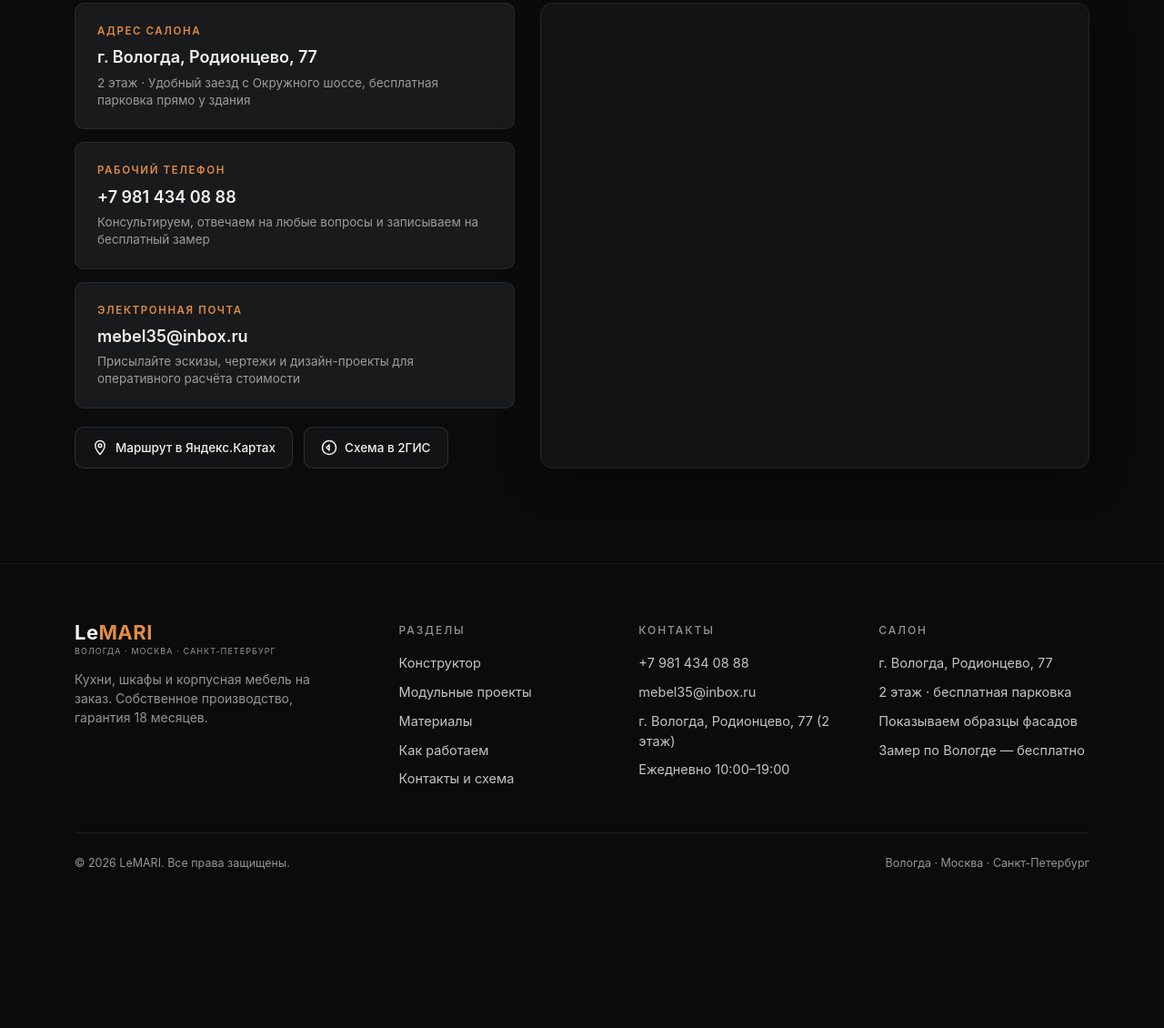
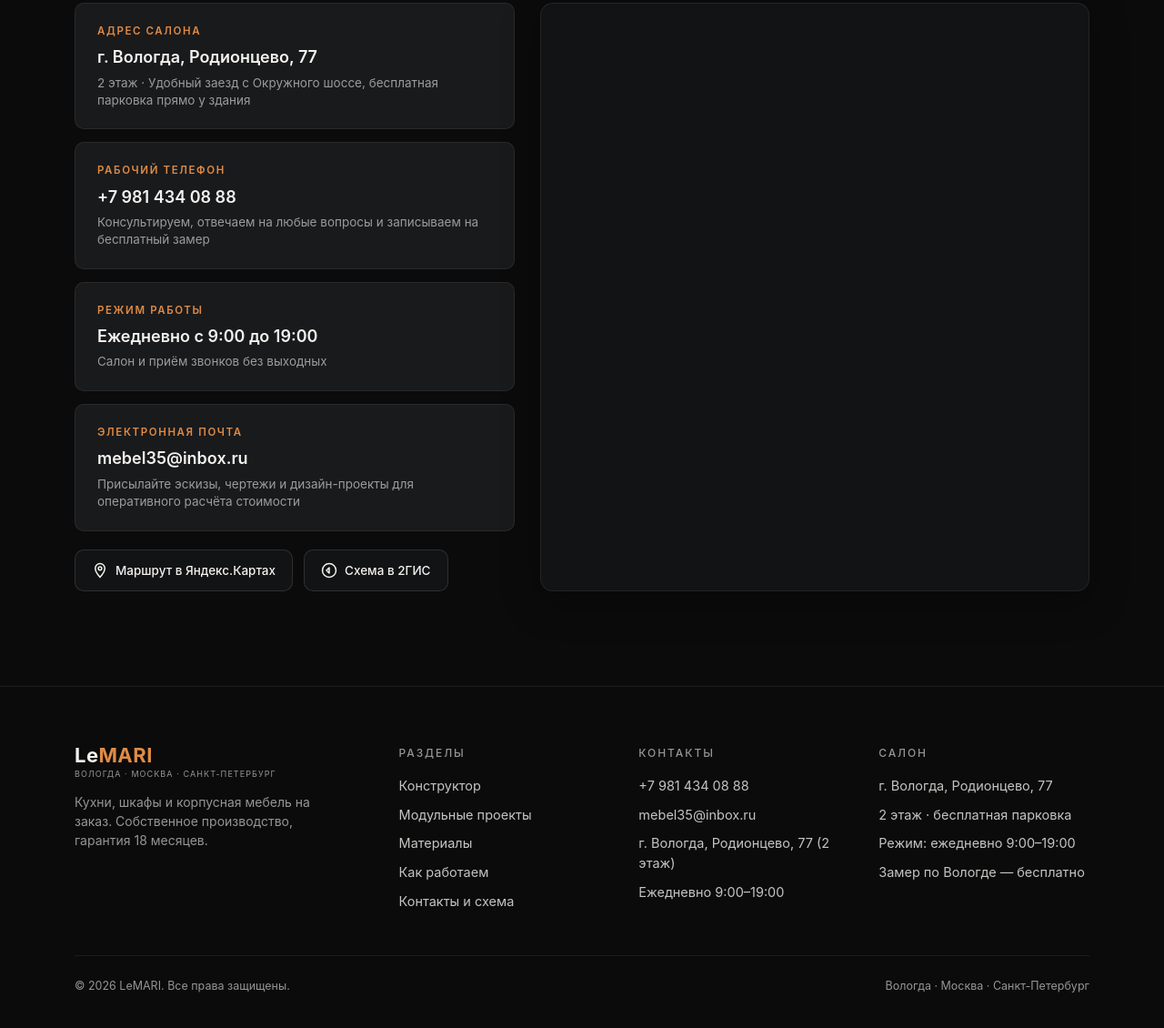
Before and after one commit to Stas5252/lemari-mebel, a website: page index.html in a window 1280 px wide. Shown: the part 7845-8975 px from the top of the page at 91% size. Before the commit the page ends 8844 px from the top, so only its background shows below. Drawn offline with Linux system fonts and the light colour scheme.

Commit message:
Update working hours to daily 9:00-19:00 in contacts and footer

```diff
--- a/index.html
+++ b/index.html
@@ -747,6 +747,12 @@ footer{background:var(--ink);border-top:1px solid var(--line-soft);padding:64px
         </div>
 
         <div class="c-card">
+          <div class="c-label">Режим работы</div>
+          <div class="c-val">Ежедневно с 9:00 до 19:00</div>
+          <div class="c-sub">Салон и приём звонков без выходных</div>
+        </div>
+
+        <div class="c-card">
           <div class="c-label">Электронная почта</div>
           <div class="c-val"><a class="c-link" href="mailto:mebel35@inbox.ru">mebel35@inbox.ru</a></div>
           <div class="c-sub">Присылайте эскизы, чертежи и дизайн-проекты для оперативного расчёта стоимости</div>
@@ -789,12 +795,12 @@ footer{background:var(--ink);border-top:1px solid var(--line-soft);padding:64px
         <li><a href="tel:+79814340888">+7 981 434 08 88</a></li>
         <li><a href="mailto:mebel35@inbox.ru">mebel35@inbox.ru</a></li>
         <li>г. Вологда, Родионцево, 77 (2 этаж)</li>
-        <li>Ежедневно 10:00–19:00</li>
+        <li>Ежедневно 9:00–19:00</li>
       </ul></div>
       <div><h4>Салон</h4><ul>
         <li>г. Вологда, Родионцево, 77</li>
         <li>2 этаж · бесплатная парковка</li>
-        <li>Показываем образцы фасадов</li>
+        <li>Режим: ежедневно 9:00–19:00</li>
         <li>Замер по Вологде — бесплатно</li>
       </ul></div>
     </div>
```
